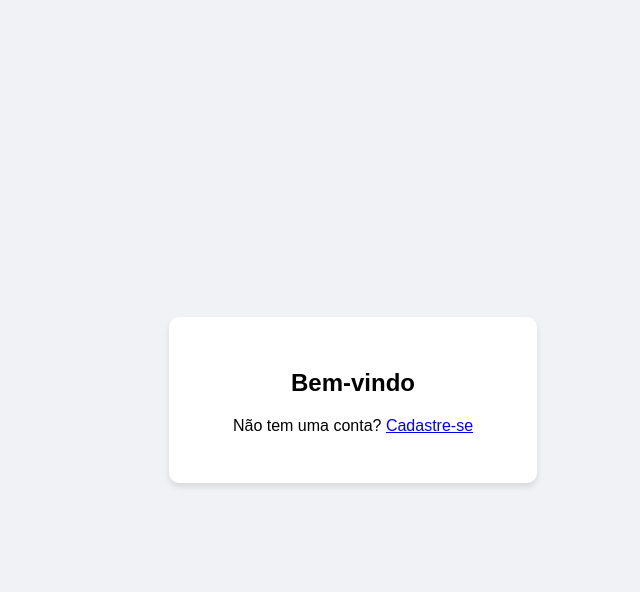
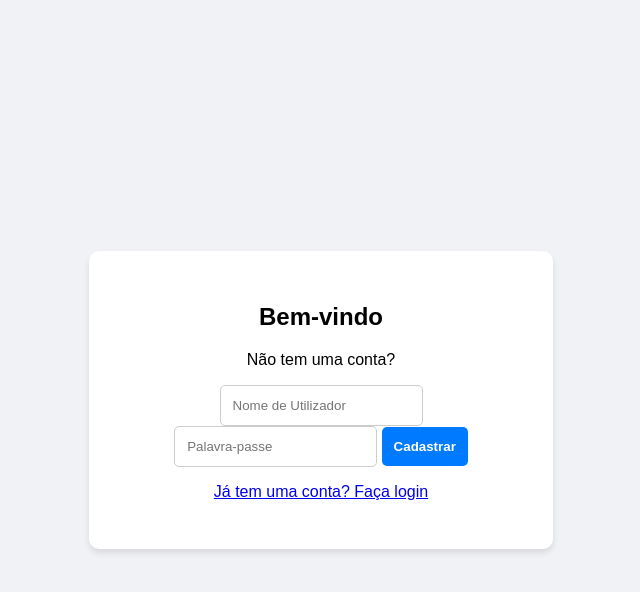
Before and after one commit to hudsonrene96-debug/todo-list-backend, a website: page index.html in a window 1280 px wide. Both pictures are taken after a click on the link "Cadastre-se". Shown: the whole page, without its empty margins (319-959 px from the left). Drawn offline with Linux system fonts and the light colour scheme.

Commit message:
Atualizando o front-end e o CSS

```diff
--- a/script.js
+++ b/script.js
@@ -16,7 +16,8 @@ document.addEventListener('DOMContentLoaded', () => {
     const taskList = document.getElementById('task-list');
     const taskCategoryInput = document.getElementById('task-category');
     const filterCategorySelect = document.getElementById('filter-category');
-    const taskDueDateInput = document.getElementById('task-due-date'); // Novo campo para o prazo
+    const taskDueDateInput = document.getElementById('task-due-date');
+    const logoutBtn = document.getElementById('logout-btn');
 
     // URLs da API
     const API_URL = 'https://todo-list-backend-5qku.onrender.com';
@@ -25,13 +26,17 @@ document.addEventListener('DOMContentLoaded', () => {
 
     // Funções para alternar as telas
     function showLogin() {
-        registerContainer.style.display = 'none';
+        registerForm.style.display = 'none';
+        showRegisterLink.style.display = 'block';
         loginForm.style.display = 'block';
+        showLoginLink.style.display = 'none';
     }
 
     function showRegister() {
         loginForm.style.display = 'none';
-        registerContainer.style.display = 'block';
+        showRegisterLink.style.display = 'none';
+        registerForm.style.display = 'block';
+        showLoginLink.style.display = 'block';
     }
 
     // Função para verificar o status de login
@@ -66,11 +71,9 @@ document.addEventListener('DOMContentLoaded', () => {
                 localStorage.setItem('userId', userId);
                 checkAuth();
             } else {
-                console.error(data.message || 'Erro no login.');
                 alert(data.message || 'Erro no login.');
             }
         } catch (error) {
-            console.error('Erro de rede:', error);
             alert('Erro de rede. Verifique a conexão com o servidor.');
         }
     });
@@ -91,11 +94,9 @@ document.addEventListener('DOMContentLoaded', () => {
                 showLogin();
             } else {
                 const data = await response.text();
-                console.error('Erro no cadastro:', data);
                 alert(data || 'Erro no cadastro.');
             }
         } catch (error) {
-            console.error('Erro de rede:', error);
             alert('Erro de rede. Verifique a conexão com o servidor.');
         }
     });
@@ -120,7 +121,7 @@ document.addEventListener('DOMContentLoaded', () => {
             if (response.ok) {
                 tasks.forEach(task => {
                     const li = document.createElement('li');
-                    const dueDate = task.dueDate ? new Date(task.dueDate).toLocaleDateString() : 'N/A';
+                    const dueDate = task.dueDate ? new Date(task.dueDate).toLocaleDateString('pt-BR') : 'N/A';
                     li.innerHTML = `
                         <input type="checkbox" ${task.completed ? 'checked' : ''} data-id="${task._id}">
                         <div class="task-info">
@@ -138,7 +139,6 @@ document.addEventListener('DOMContentLoaded', () => {
                     taskList.appendChild(li);
                 });
 
-                // Adicionar listeners para os novos botões
                 document.querySelectorAll('.edit-btn').forEach(btn => {
                     btn.addEventListener('click', (e) => {
                         const taskId = e.target.dataset.id;
@@ -161,11 +161,9 @@ document.addEventListener('DOMContentLoaded', () => {
                 });
 
             } else {
-                console.error('Erro ao buscar as tarefas:', tasks.message || response.statusText);
                 alert('Não foi possível carregar as tarefas. Verifique se o servidor está rodando.');
             }
         } catch (error) {
-            console.error('Erro ao buscar as tarefas:', error);
             alert('Não foi possível carregar as tarefas. Verifique se o servidor está rodando.');
         }
     }
@@ -186,7 +184,6 @@ document.addEventListener('DOMContentLoaded', () => {
             taskCategoryInput.value = '';
             taskDueDateInput.value = '';
         } catch (error) {
-            console.error('Erro ao adicionar a tarefa:', error);
             alert('Não foi possível adicionar a tarefa.');
         }
     }
@@ -205,7 +202,6 @@ document.addEventListener('DOMContentLoaded', () => {
             });
             renderTasks();
         } catch (error) {
-            console.error('Erro ao remover a tarefa:', error);
             alert('Não foi possível remover a tarefa.');
         }
     }
@@ -223,7 +219,6 @@ document.addEventListener('DOMContentLoaded', () => {
             });
             renderTasks();
         } catch (error) {
-            console.error('Erro ao atualizar a tarefa:', error);
             alert('Não foi possível atualizar a tarefa.');
         }
     }
@@ -253,24 +248,9 @@ document.addEventListener('DOMContentLoaded', () => {
             });
             renderTasks();
         } catch (error) {
-            console.error('Erro ao editar a tarefa:', error);
             alert('Não foi possível editar a tarefa.');
         }
     }
-
-    // Adiciona o botão de sair (logout)
-    const logoutButton = document.createElement('button');
-    logoutButton.textContent = 'Sair';
-    logoutButton.onclick = () => {
-        localStorage.removeItem('token');
-        localStorage.removeItem('userId');
-        token = null;
-        userId = null;
-        checkAuth();
-    };
-    // Coloque o botão de logout antes do título da lista de tarefas
-    todoContainer.prepend(logoutButton);
-
 
     // Eventos para alternar a exibição
     showRegisterLink.addEventListener('click', (e) => {
@@ -288,7 +268,7 @@ document.addEventListener('DOMContentLoaded', () => {
         e.preventDefault();
         const taskText = taskInput.value.trim();
         const taskCategory = taskCategoryInput.value.trim() || 'Geral';
-        const taskDueDate = taskDueDateInput.value.trim(); // Pega o valor do novo input
+        const taskDueDate = taskDueDateInput.value.trim();
         if (taskText) {
             addTask(taskText, taskCategory, taskDueDate);
         }
@@ -299,6 +279,15 @@ document.addEventListener('DOMContentLoaded', () => {
         renderTasks(e.target.value);
     });
 
+    // Listener para o botão de sair
+    logoutBtn.addEventListener('click', () => {
+        localStorage.removeItem('token');
+        localStorage.removeItem('userId');
+        token = null;
+        userId = null;
+        checkAuth();
+    });
+
     // Inicia a verificação de autenticação ao carregar a página
     checkAuth();
 });
```
Also changed, not shown: index.html (+1 -0 lines), 2 other files.
